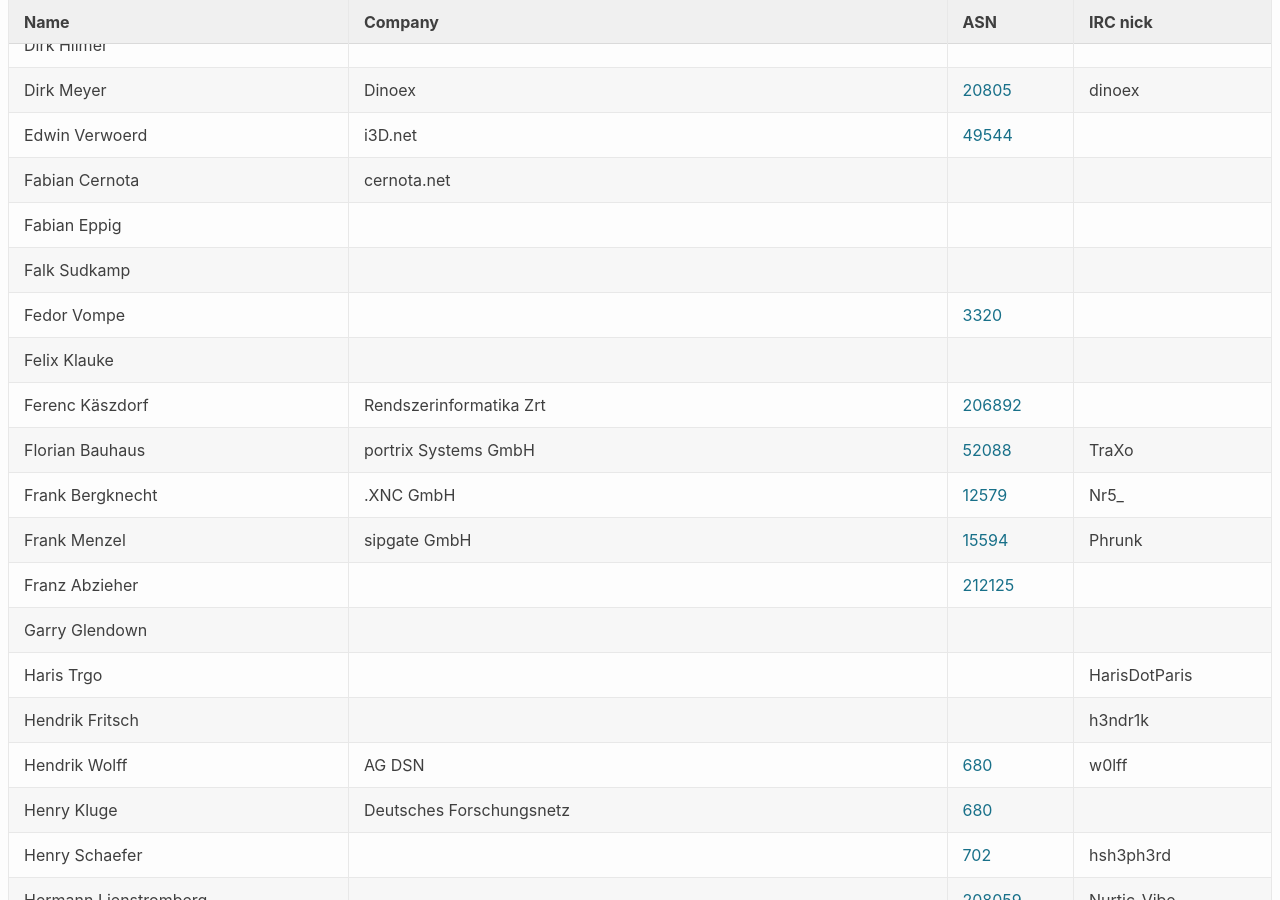
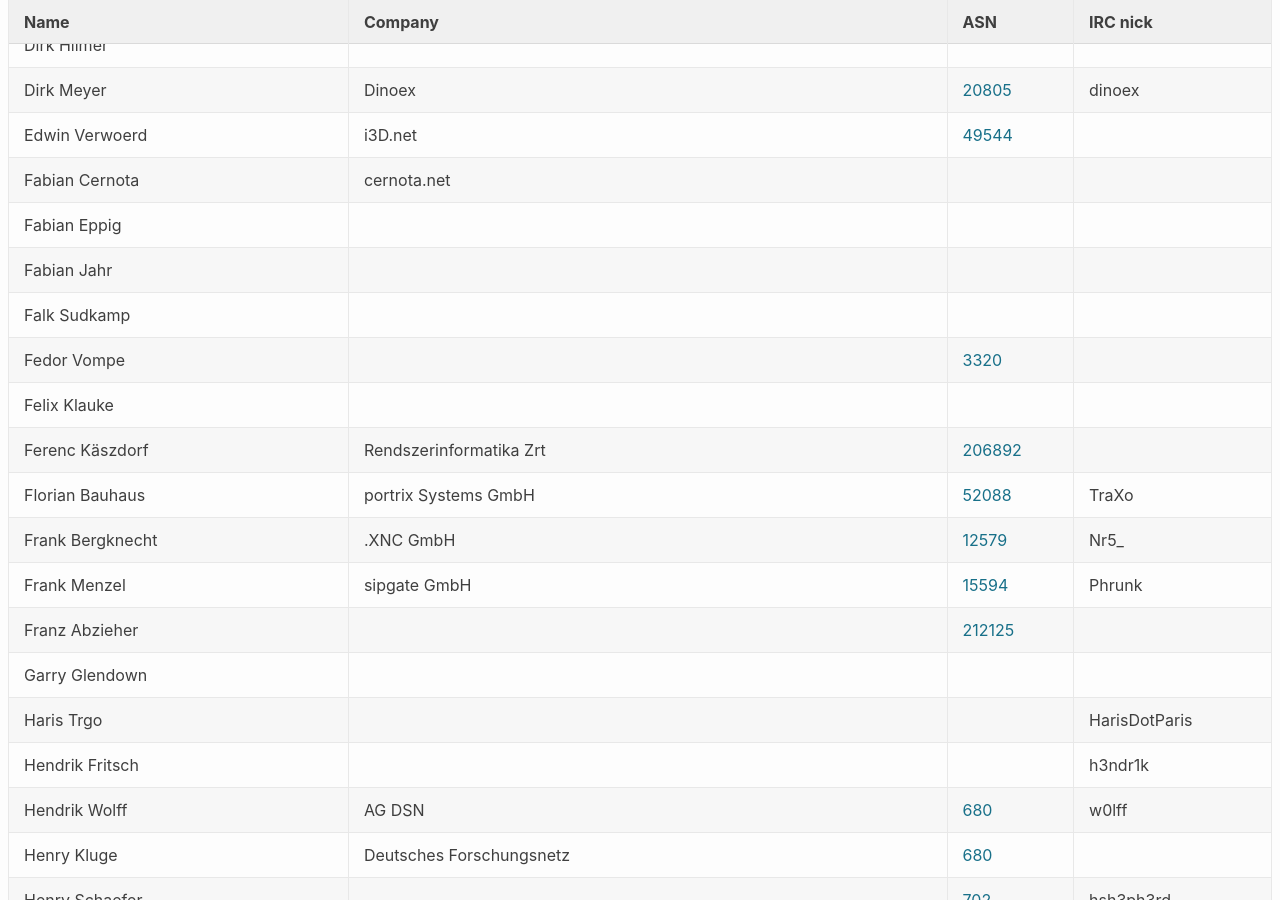
Before and after one commit to denog/pretix-attendeelist, a Jekyll site: the page built from denog14/index.md, in a window 1280 px wide and 900 px high, scrolled down 17934 px. Built offline with Jekyll 4.4.1, drawn with Linux system fonts in a browser that asks for light colours.

Commit message:
Latest data: Sun Nov 13 23:51:25 UTC 2022

```diff
--- a/_data/attendees_denog14_remote.json
+++ b/_data/attendees_denog14_remote.json
@@ -253,6 +253,12 @@
   },
   {
     "name": "Fabian Eppig",
+    "company": null,
+    "irc": null,
+    "asn": null
+  },
+  {
+    "name": "Fabian Jahr",
     "company": null,
     "irc": null,
     "asn": null
```
